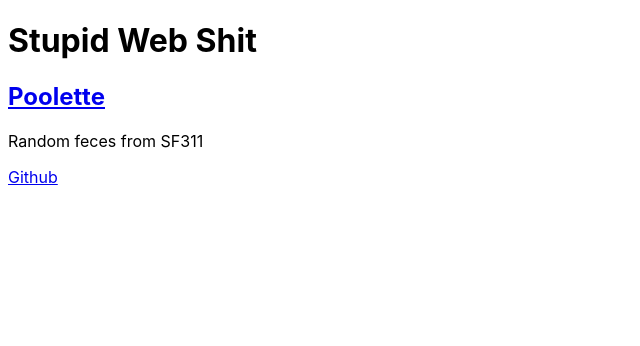
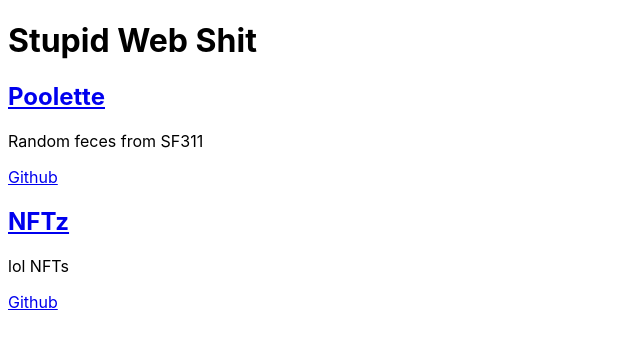
Before and after one commit to HotGarbo/www, a plain HTML site: page index.html in a window 1280 px wide. Shown: the whole page, without its empty margins (0-640 px from the left). Drawn offline with Linux system fonts and the light colour scheme.

Commit message:
add NFTz

```diff
--- a/index.html
+++ b/index.html
@@ -27,3 +27,14 @@ body {
 	<a target="_blank" href="https://github.com/HotGarbo/poolette">Github</a>
 </footer>
 </article>
+<article>
+<header>
+<h1><a target="_blank" href="https://nftz.hotgarba.ge">NFTz</a></h1>
+</header>
+<p>
+	lol NFTs<br>
+</p>
+<footer>
+	<a target="_blank" href="https://github.com/HotGarbo/nftz">Github</a>
+</footer>
+</article>
```
